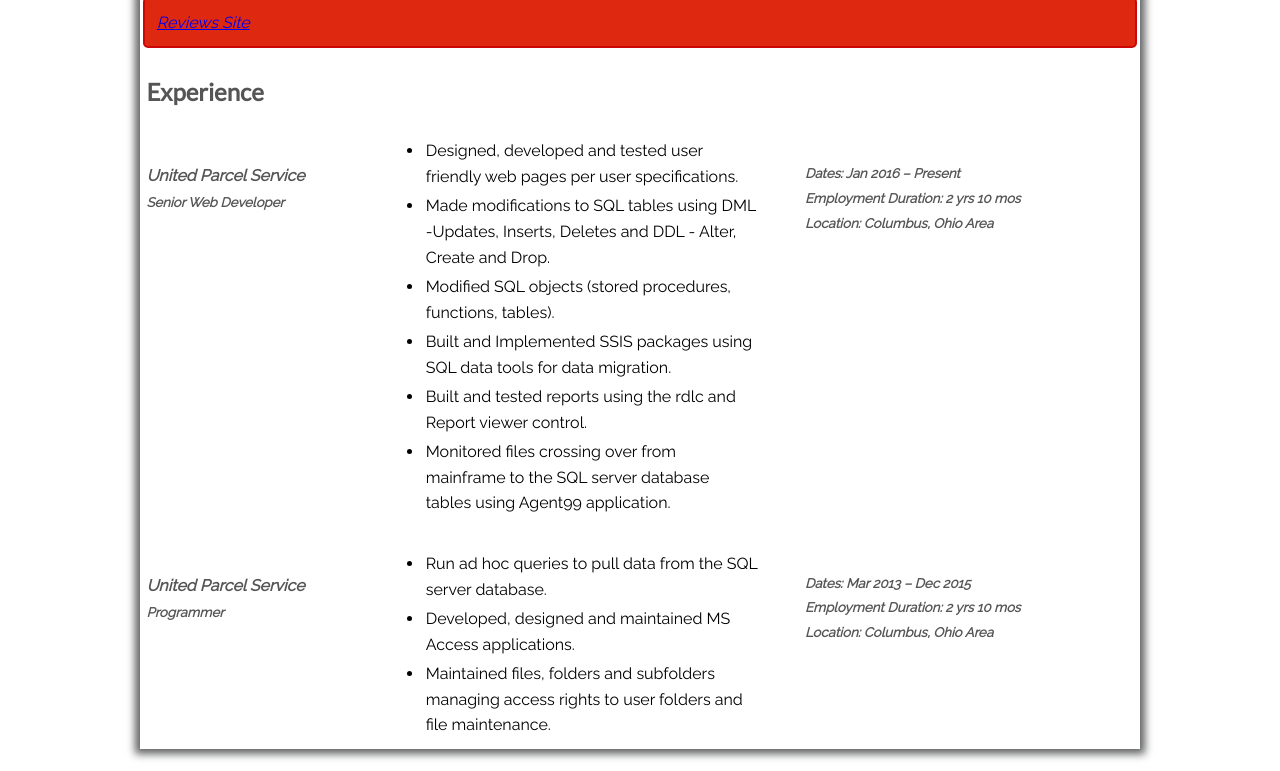
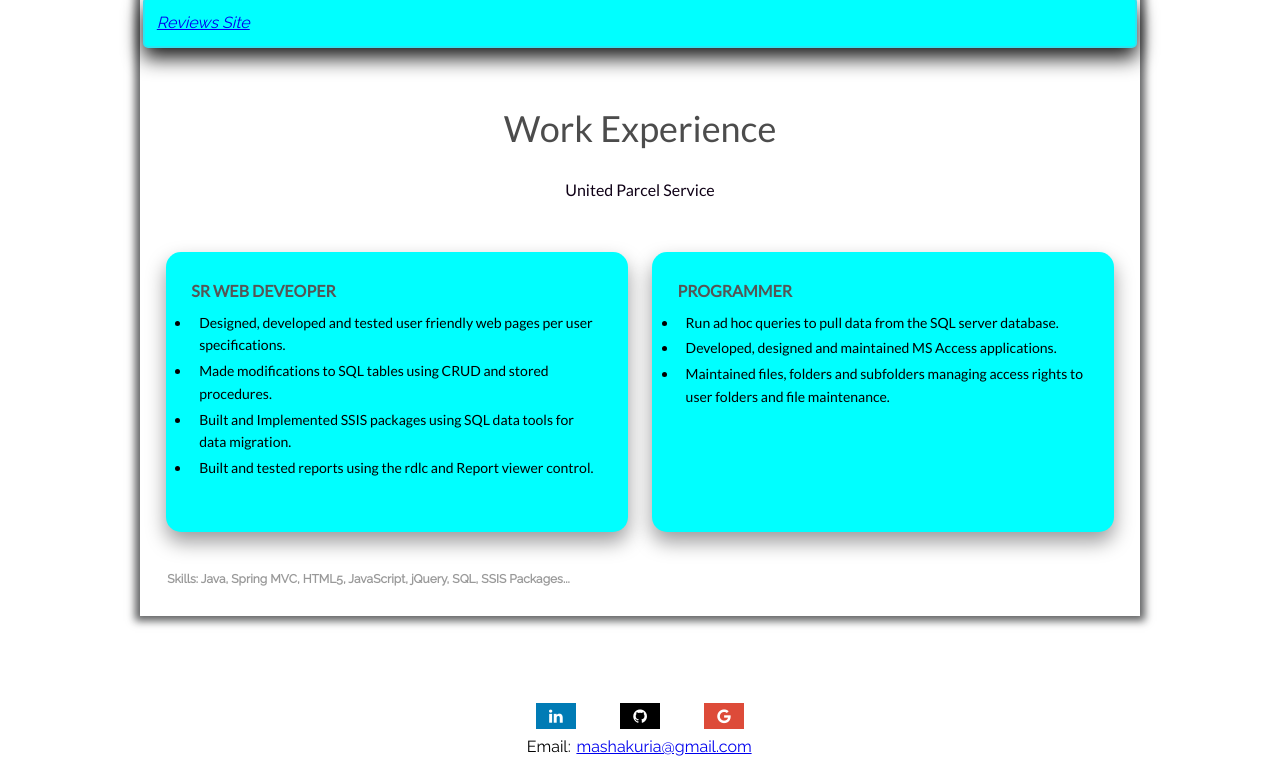
Before and after one commit to MachariaKuria/MachariaKuria.github.io, a plain HTML site: page index.html in a window 1280 px wide. Shown: the part 1511-2282 px from the top of the page. Drawn offline with Linux system fonts and the light colour scheme.

Commit message:
Changed color

```diff
--- a/index.html
+++ b/index.html
@@ -81,62 +81,44 @@
                     <a href="https://github.com/MachariaKuria/Reviews-site">Reviews Site</a>
                 </footer>
             </section>
-        <div class="wrapper">
             <header id="expHdr">
-                <h2>Experience</h2>
+                <h2>Work Experience</h2>
+               <h3>United Parcel Service</h3>
              </header>
-            <article class="content">
+            <body id="expBody">
+                <section id="expSection">
+                    <article id="expArticle">
+                        <div id="div1">
+                            <h2>Sr Web Deveoper</h2>
+                            <p>
                                 <ul>
-                        <li>Designed, developed and tested user friendly web pages per user specifications.</li>
-                        <li> Made modifications to SQL tables using DML -Updates, Inserts, Deletes and DDL - Alter,
-                            Create and Drop.</li>
-                        <li> Modified SQL objects (stored procedures, functions, tables). </li>
-                        <li> Built and Implemented SSIS packages using SQL data tools for data migration.</li>
-                        <li> Built and tested reports using the rdlc and Report viewer control.</li>
-                        <li> Monitored files crossing over from mainframe to the SQL server database tables using
-                            Agent99 application.</li>
+                                    <li> Designed, developed and tested user friendly web pages per user specifications.</li>
+                                    <li>Made modifications to SQL tables using CRUD and stored procedures.
+                                    <li>Built and Implemented SSIS packages using SQL data tools for data migration.</li>
+                                    <li>Built and tested reports using the rdlc and Report viewer control.</li>
                                 </ul>
 
+                            </p>
+                        </div>
                     </article>
-            <aside class="aside aside-1">
-                <em>
-                    <h4>United Parcel Service</h4>
-                    <h5>Senior Web Developer</h5>
-                </em>
-            </aside>
-            <aside class="aside aside-2">
-                <em>
-                    <h5>Dates: Jan 2016 – Present</h5>
-                    <h5>Employment Duration: 2 yrs 10 mos</h5>
-                    <h5>Location: Columbus, Ohio Area</h5>
-                </em>
-            </aside>
-        </div>
-        <div class="wrapper">
-            <article class="content">
+                    <article id="expArticle">
+                        <div id="div2">
+                            <h2>Programmer</h2>
                             <p>
                                 <ul>
-                        <li>Run ad hoc queries to pull data from the SQL server database.</li>
-                        <li> Developed, designed and maintained MS Access applications. </li>
-                        <li>Maintained files, folders and subfolders managing access rights to user folders and file
+                                    <li> Run ad hoc queries to pull data from the SQL server database.</li>
+                                    <li> Developed, designed and maintained MS Access applications.</li>
+                                    <li> Maintained files, folders and subfolders managing access rights to user folders and file
                                         maintenance.</li>
                                 </ul>
                             </p>
+                        </div>
                     </article>
-            <aside class="aside aside-1">
-                <em>
-                    <h4>United Parcel Service</h4>
-                    <h5>Programmer</h5>
-                </em>
-            </aside>
-            <aside class="aside aside-2">
-                <em>
-                    <h5>Dates: Mar 2013 – Dec 2015</h5>
-                    <h5>Employment Duration: 2 yrs 10 mos</h5>
-                    <h5>Location: Columbus, Ohio Area</h5>
-                </em>
-            </aside>
-        </div>
+             </section>
+            </body>
+             <footer id="expFtr">
+               <h4>Skills: Java, Spring MVC, HTML5, JavaScript, jQuery, SQL, SSIS Packages...</h4>
+             </footer>
 
     </main>
     <nav>
--- a/layout.css
+++ b/layout.css
@@ -25,37 +25,6 @@
 }
 
 
-.wrapper {
-    display: flex;
-    flex-flow: row wrap;
-    justify-content: space-around;
-}
-
-.wrapper > * {
-    padding-top: 20px;
-    flex: 1 100%;
-}
-
-.content {
-    display: flex;
-    flex-flow: row wrap;
-}
-
-.content > * {
-    flex: 1 1200px;
-}
-
-
-@media all and (min-width: 600px){
-    .aside {flex: 1 auto;}
-}
-
-@media all and (min-width: 800px){
-    .content {flex: 3 0px;}
-    .aside-1 { order: 1; }
-    .content {order: 2;}
-    .aside-2 {order:3;}
-}
 
 .project1 {
 
--- a/styles.css
+++ b/styles.css
@@ -23,7 +23,16 @@
   max-width: auto;
   margin: 2rem auto;
   width: 1000px;
+  object-fit: cover;
+
+  transition: ease-out;
   }
+
+  .mugShot:hover {
+    transform: scale(1.15);
+
+  }
+
 
   .pic-text {
   color: #fff;
@@ -41,17 +50,18 @@
   width: 100%;
   padding-bottom: 2em;
   justify-content: center;
-  background: rgb(223, 9, 9);
+  background: aqua;
   }
 
   nav a {
   padding: 0.5em 2em;
   text-decoration: none;
-  color: #fff;
+  color: rgb(8, 104, 67);
   }
 
   nav a:hover {
-  background: #666;
+  background: rgb(130, 233, 161);
+    transition-duration: 800ms;
   }
   h1, h2, h3, h4 p {
   color: #555555;
@@ -89,60 +99,139 @@
   }
 
 
-  #expHdr {
-    text-align: left;
-  }
-  #expHdr h5 {
-    color: #555555;
-    font-family: 'Lato', sans-serif;
-
-  }
-
-
-  .aside {
-    color: #555555;
-    font-family: 'Lato', sans-serif;
-  }
-
-  .aside-1 {
-    text-align: left;
-
-
-  }
-
-  .aside-2 {
-    text-align: left;
-    padding-left: 40px;
-
-  }
-
 #projHdr,
 #projFtr,
 #proj2Ftr,#proj3Ftr {
   border-radius: 5px;
   padding: 10px;
-  background-color: #df2810;
-  border: 2px solid rgb(204, 7, 7);
+  background-color: aqua;
+  box-shadow: 0 10px 20px rgba(0, 0, 0, 0.904);
+  border: 2px solid rgb(45, 227, 240);
   color: #000000;
   font-family: 'Lato', sans-serif;
   font-size: 1rem;
   font-style: oblique;
 
+
 }
 
 #proj1Aside {
-  border-right: 1px solid rgb(8, 8, 8);
   font-family: Cambria, Cochin, Georgia, Times, 'Times New Roman', serif;
   text-align: right;
 }
 
 #proj2Aside {
-  border-right: 1px solid rgb(8, 8, 8);
   font-family: Cambria, Cochin, Georgia, Times, 'Times New Roman', serif;
   text-align: right;
 }
 #proj3Aside {
-  border-right: 1px solid rgb(8, 8, 8);
   font-family: Cambria, Cochin, Georgia, Times, 'Times New Roman', serif;
   text-align: right;
 }
+
+@import url('https://fonts.googleapis.com/css?family=Montserrat:200,300,400,500,600,700');
+#expBody, #div1,#div2, #expSection, #expArticle, h2, #expHdr, #expFtr{
+  box-sizing: border-box;
+  margin: 0px;
+}
+
+#expHdr {
+  margin-top:24px;
+  padding: 24px;
+  text-align:center;
+}
+
+#expHdr h2 {
+  font-size: 36px;
+  font-weight: 200;
+  color: rgba(0,0,0,.7);
+  margin: 0px 0px 0px 0px;
+}
+
+#expHdr h3 {
+  font-size: 16px;
+  font-weight: 400;
+  color: rgb(15, 0, 22);
+  margin: 16px 0px 0px 0px;
+}
+
+#expFtr {
+  clear:both;
+  padding: 24px;
+}
+#expFtr h4{
+  font-size: 12px;
+  color: rgba(0,0,0,.4);
+}
+#expSection {
+  width:100%;
+  padding: 12px;
+}
+
+#expArticle {
+  color: white;
+  display: -webkit-box;
+  display: -moz-box;
+  display: -ms-flexbox;
+  display: -webkit-flex;
+  display: flex;
+  float: left;
+  width: 50%;
+  padding: 12px;
+}
+
+#div1, #div2 {
+  position:relative;
+  min-height: 280px;
+  width: 100%;
+  background-color: aqua;
+  background-image: -o-linear-gradient(45deg,#aa99cc 0%,#ffbbec 100%);
+  border-radius: 15px;
+  padding: 24px;
+  box-shadow: 0 10px 20px rgba(5, 6, 7, 0.4);
+  transition: 0.3s ease-in-out;
+}
+
+#div1 li,
+#div2 li {
+  font-family: 'Lato', sans-serif;
+  font-size: 14px;
+  font-weight: 200;
+  color: #000000;
+  padding-left: .5rem;
+}
+
+#div1:hover {
+  transform: scale(1.02);
+  box-shadow: 0 15px 20px rgba(169, 201, 255, .6);
+}
+
+#div2:hover {
+  transform: scale(1.02);
+  box-shadow: 0 15px 20px rgba(169, 201, 255, .6);
+}
+#expSection h2{
+  font-size: 16px;
+  font-weight: 600;
+  text-transform: uppercase;
+}
+
+@media only screen and (max-width: 960px) {
+  #expArticle{
+    width: 50%;
+  }
+}
+
+@media only screen and (max-width: 680px) {
+  #expArticle{
+    width: 100%;
+    padding: 8px;
+  }
+  #expSection{
+    padding: 8px;
+    }
+    #div1,#div2:hover{
+    transform: scale(1);
+    box-shadow: 0 10px 20px rgba(0, 0, 0, 0.904);
+    }
+}
```
Lines whose indentation alone changed are shown as unchanged.
